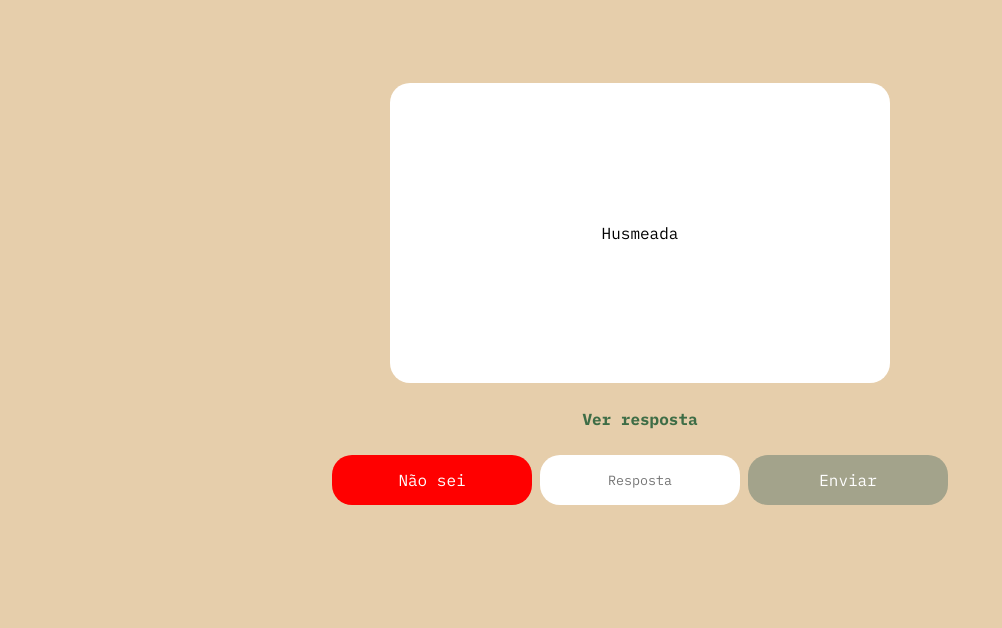
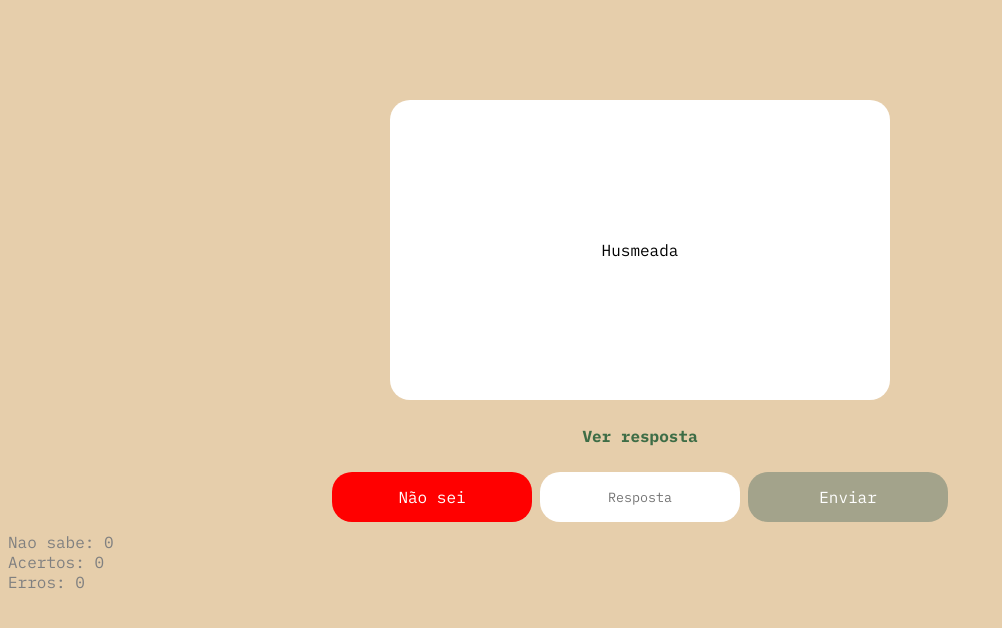
Before and after one commit to michelekluck/devops, a plain HTML site: page group.html in a window 1280 px wide. Shown: the part 94-722 px from the top of the page, without its empty margins (0-1002 px from the left). Drawn offline with Linux system fonts and the light colour scheme.

Commit message:
create pontuacao

```diff
--- a/group.html
+++ b/group.html
@@ -33,10 +33,16 @@
             </div>
             <div class="button-send item">Enviar</div>
         </div>
+        <div class="pontuacao">
+            <p>Nao sabe: 0</p>
+            <p>Acertos: 0</p>
+            <p>Erros: 0</p>
+        </div>
     </div>
 
 
-    <script src="script.js"></script>
+    <script src=" script.js">
+    </script>
 </body>
 
 </html>
--- a/style.css
+++ b/style.css
@@ -17,6 +17,8 @@ body {
     position: relative;
     height: 60px;
     position: relative;
+    margin-bottom: 30px;
+    margin-top: 30px;
 }
 
 .header:last-child {
@@ -111,3 +113,12 @@ body {
     color: white;
     cursor: pointer
 }
+
+.pontuacao {
+    align-self: flex-start;
+}
+
+.pontuacao p {
+    margin: 0;
+    color: grey;
+}
```
